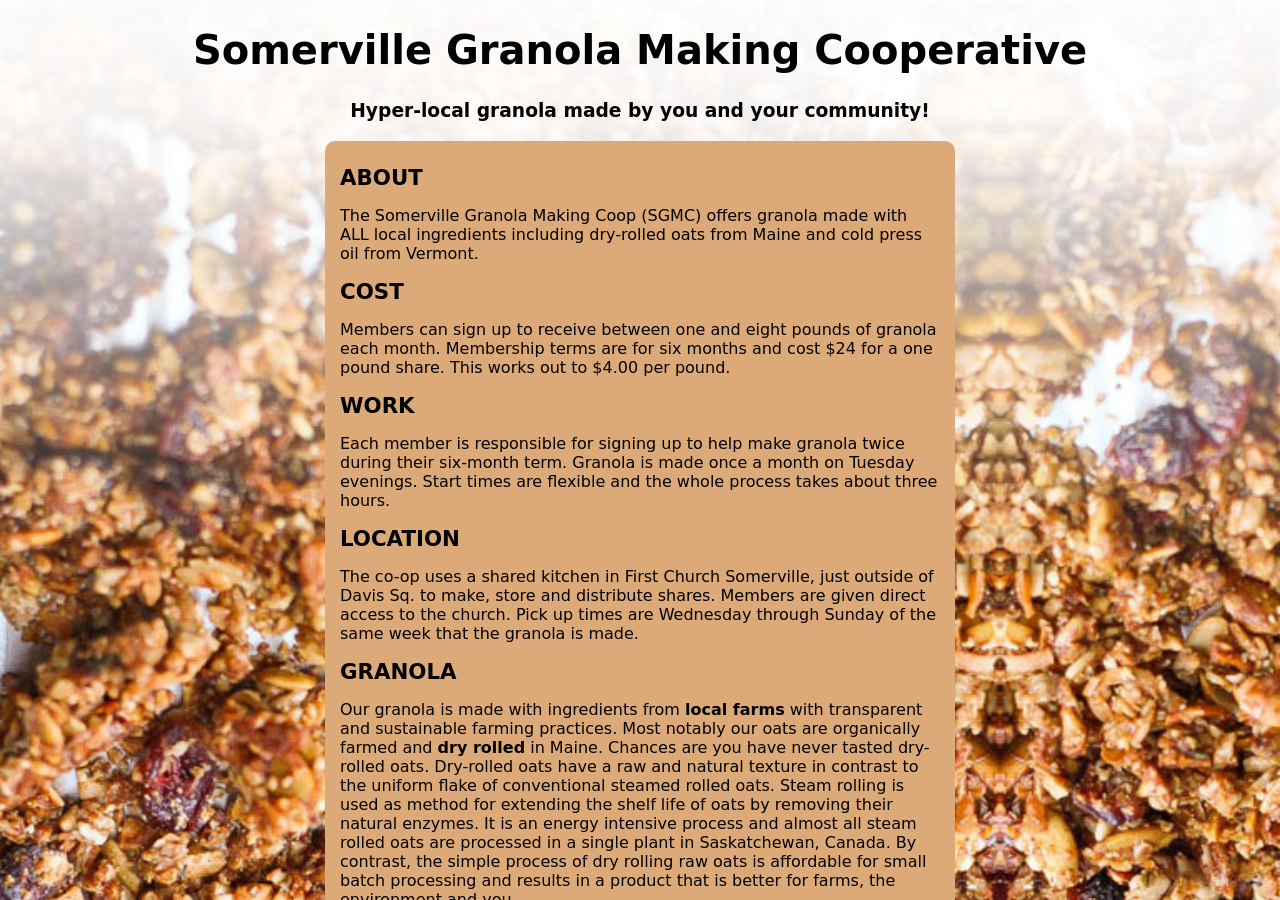
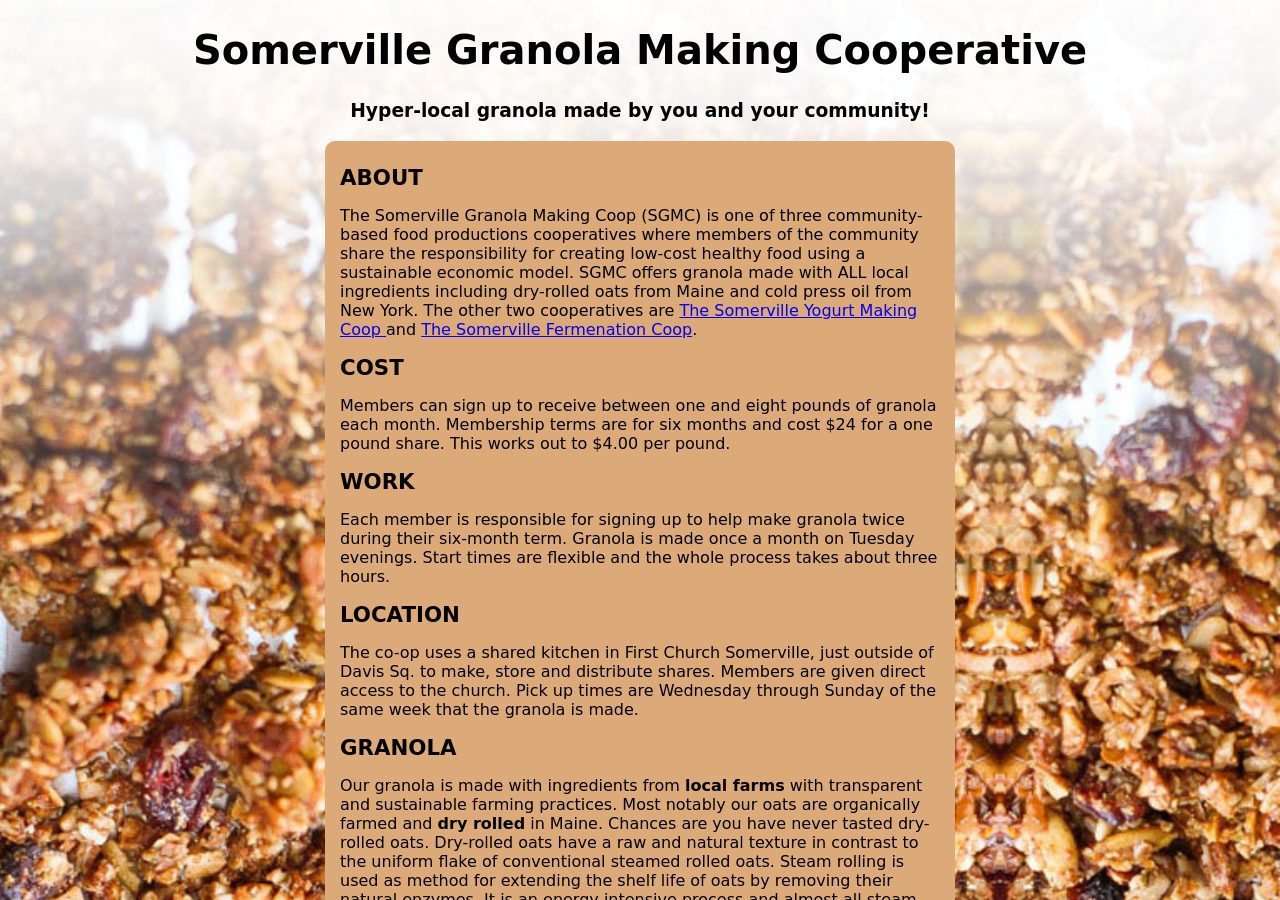
Before and after one commit to somervillegranolamakingcoop/somervillegranolamakingcoop.github.io, a Jekyll site: the page built from index.html, in a window 1280 px wide and 900 px high. Built offline with Jekyll 4.4.1, drawn with Linux system fonts in a browser that asks for light colours.

Commit message:
updated the index page with links to other coops

```diff
--- a/index.html
+++ b/index.html
@@ -4,10 +4,12 @@ title: About
 ---
 <h1>ABOUT</h1>
 
-<p>The Somerville Granola Making Coop (SGMC) offers
+<p>The Somerville Granola Making Coop (SGMC) is one of three community-based food
+productions cooperatives where members of the community share the responsibility
+for creating low-cost healthy food using a sustainable economic model. SGMC offers
 granola made with ALL local ingredients including
 dry-rolled oats from Maine and cold press oil from
-Vermont.</p>
+New York. The other two cooperatives are <a href="https://somervilleyogurtmakingcoop.wordpress.com/">The Somerville Yogurt Making Coop </a> and <a href="https://somervillefermentationcoop.wordpress.com/"> The Somerville Fermenation Coop</a>.</p>
 
 <h1>COST</h1>
 
```
